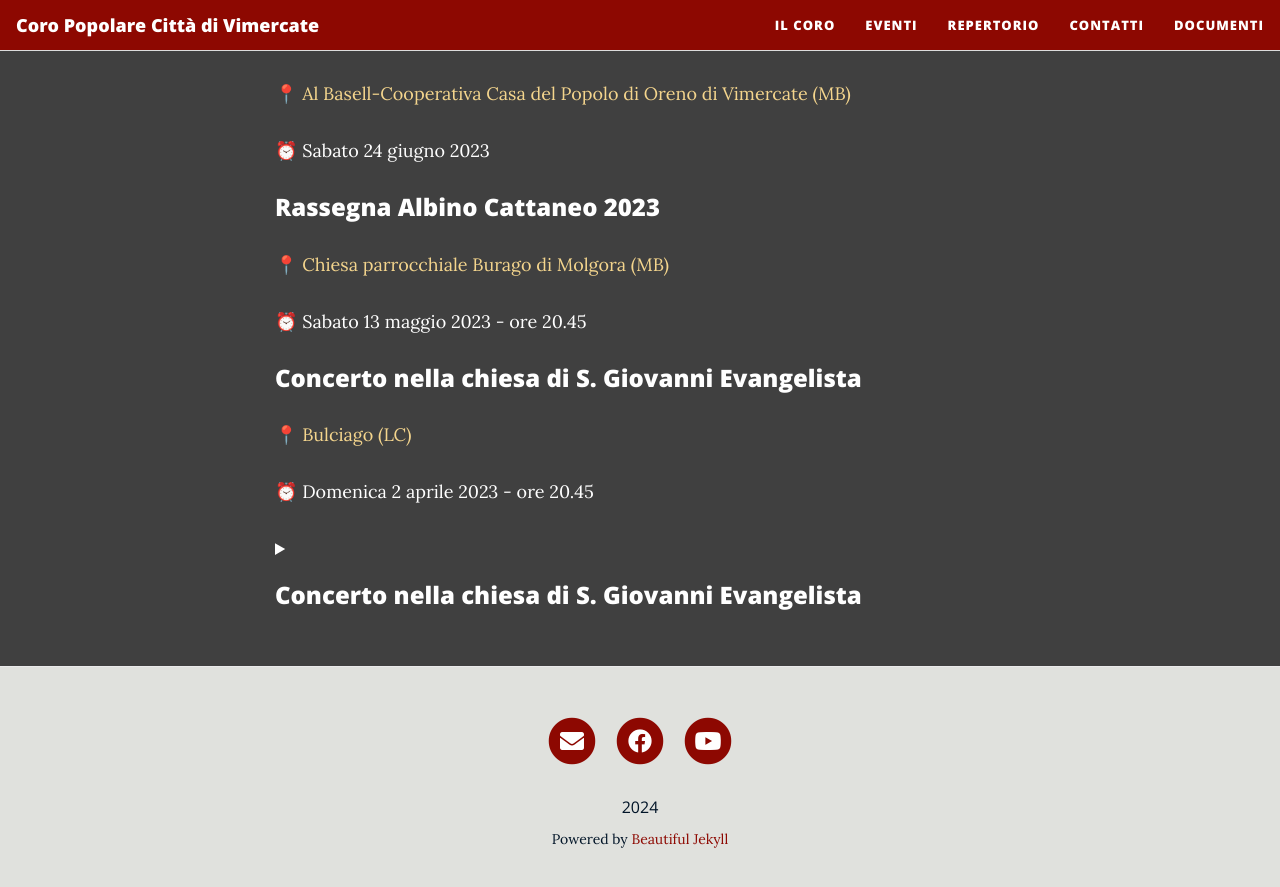
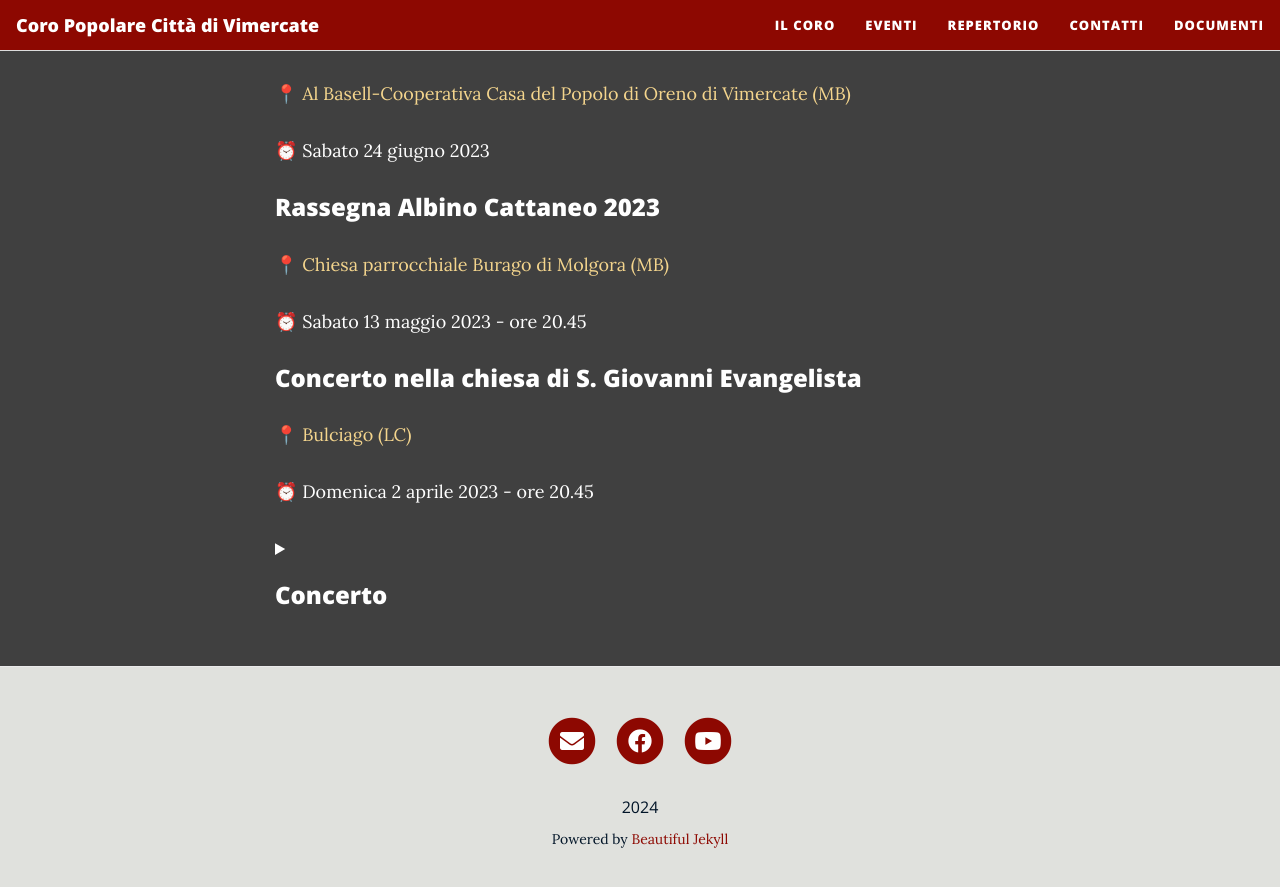
Before and after one commit to Corovimercate/Corovimercate.github.io, a Jekyll site: the page built from eventi.md, in a window 1280 px wide and 900 px high, scrolled down 760 px. Shown: the top 887 px of the window. Built offline with Jekyll 4.4.1, drawn with Linux system fonts in a browser that asks for light colours; nearby versions of some CDN libraries.

Commit message:
test events

```diff
--- a/eventi.md
+++ b/eventi.md
@@ -66,7 +66,7 @@ L’evento si terra’ il 24 Giugno 2023 presso Al Basell-Cooperativa Casa del P
 
 <details>
 <summary>
-<h3>Concerto nella chiesa di S. Giovanni Evangelista</h3>
+<h3>Concerto</h3>
 </summary>
 <p>⏰ Domenica 2 aprile 2023 - ore 20.45</p>
 
```
